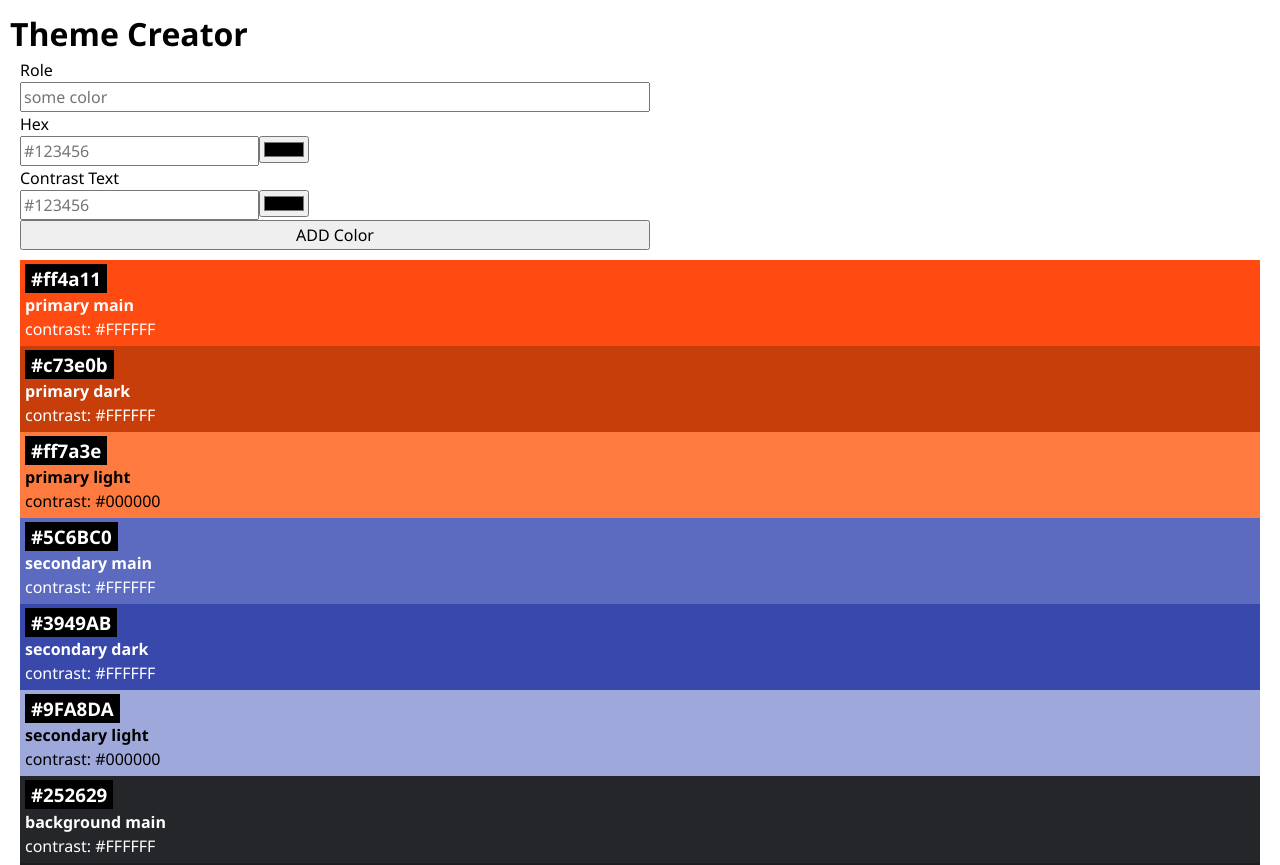
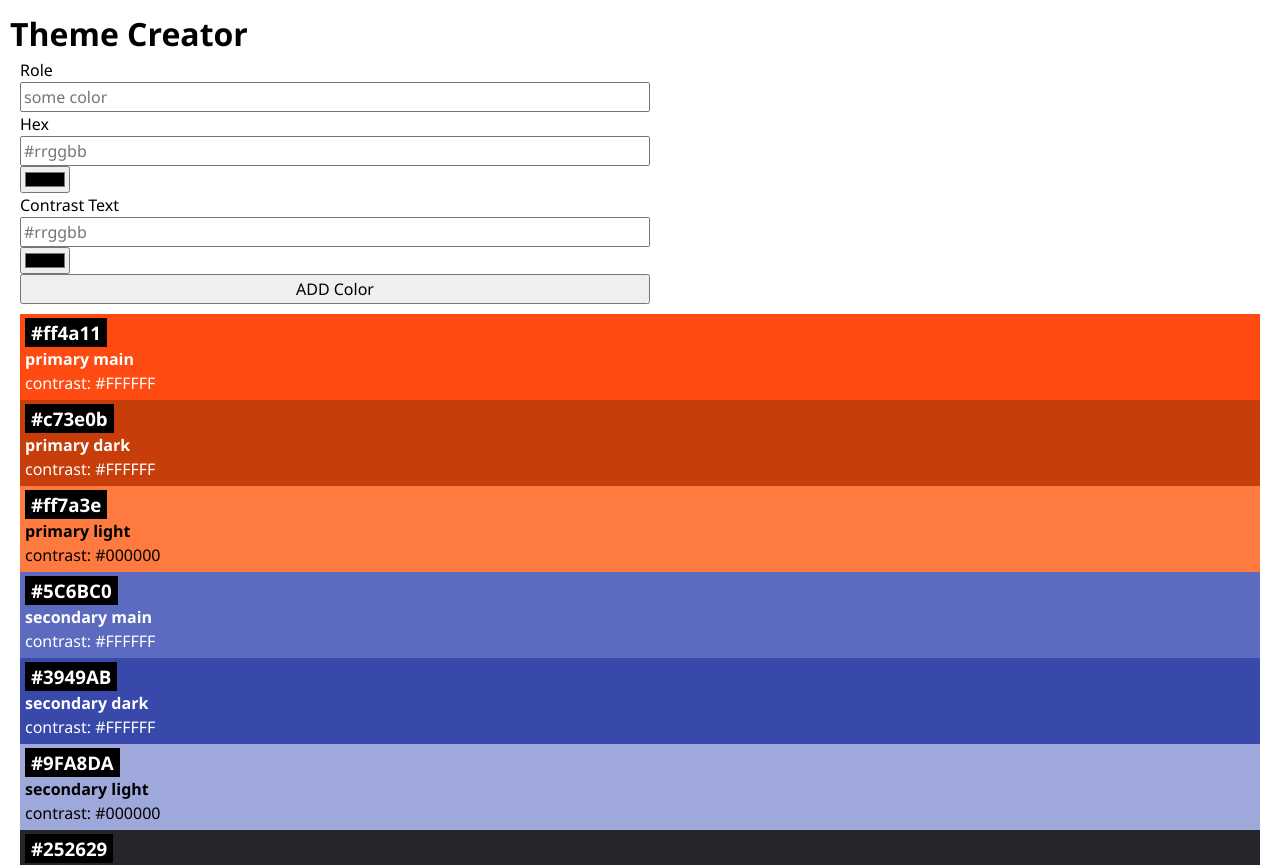
Before and after one commit to HankBoon/Recap-Project-4, a React (Vite) app: page / in a window 1280 px wide. Shown: the top 865 px of the page. Built offline with nearby package versions, Linux system fonts and the light colour scheme.

Commit message:
synchronize color inputs

```diff
--- a/src/App.jsx
+++ b/src/App.jsx
@@ -2,6 +2,7 @@ import { initialColors } from "./lib/colors";
 import Color from "./Components/Color/Color";
 import "./App.css";
 import ColorForm from "./Components/ColorForm";
+// import ColorInput from "./Components/ColorInput";
 
 function App() {
   return (
--- a/src/Components/ColorForm.jsx
+++ b/src/Components/ColorForm.jsx
@@ -1,32 +1,22 @@
 import "./ColorForm.css";
 import "../index.css";
+import ColorInput from "./ColorInput";
 
 export default function ColorForm() {
+  function handleFormSubmit(event) {
+    event.preventDefault();
+    const formData = new FormData(event.target);
+    const data = Object.fromEntries(formData);
+    console.log(data);
+    event.target.reset();
+  }
   return (
-    <form className="color-form">
+    <form className="color-form" onSubmit={handleFormSubmit}>
       <label htmlFor="role">Role</label>
       <input type="text" id="role" name="role" placeholder="some color" />
-      <label htmlFor="hex_text_input">Hex</label>
-      <div className="hex-container">
-        {" "}
-        <input
-          type="text"
-          id="hex_text_input"
-          name="hex_text_input"
-          placeholder="#123456"
-        />
-        <input type="color" id="hex_color_picker" />
-      </div>
-      <label htmlFor="contrast_text">Contrast Text</label>
-      <div className="contrast-container">
-        <input
-          type="text"
-          id="contrast_text"
-          name="contrast_text"
-          placeholder="#123456"
-        />
-        <input type="color" id="contrast_color_picker" />
-      </div>
+
+      <ColorInput id="hex-text-input" labelValue="Hex" />
+      <ColorInput id="contrast-text-input" labelValue="Contrast Text" />
 
       <button type="submit">ADD Color</button>
     </form>
--- a/src/Components/ColorInput.jsx
+++ b/src/Components/ColorInput.jsx
@@ -0,0 +1,25 @@
+import { useState } from "react";
+
+export default function ColorInput({ labelValue, id }) {
+  const [colorValue, setColorValue] = useState("");
+  return (
+    <>
+      <label htmlFor={id}>{labelValue}</label>{" "}
+      <input
+        type="text"
+        id={id}
+        name={id}
+        placeholder="#rrggbb"
+        value={colorValue}
+        onChange={(event) => setColorValue(event.target.value)}
+      />
+      <input
+        type="color"
+        id={id}
+        name={id}
+        value={colorValue}
+        onChange={(event) => setColorValue(event.target.value)}
+      />
+    </>
+  );
+}
```
